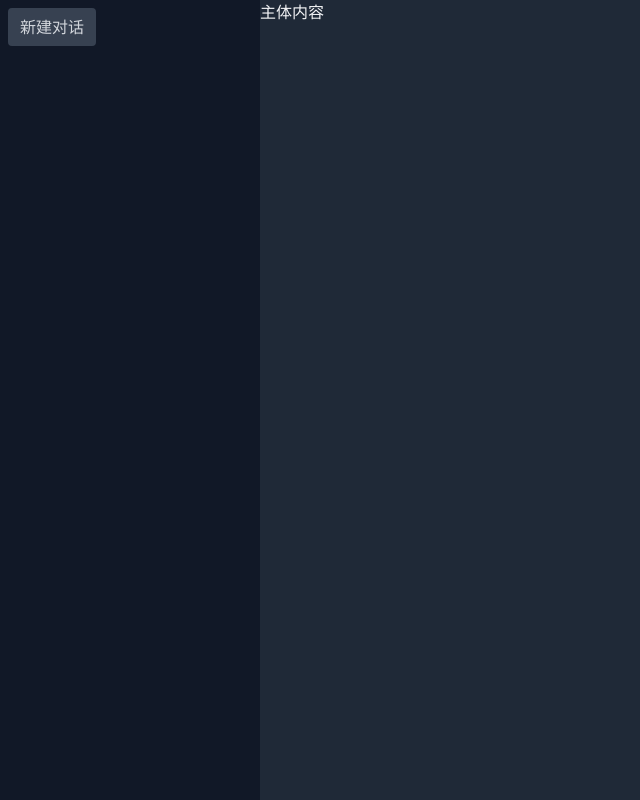
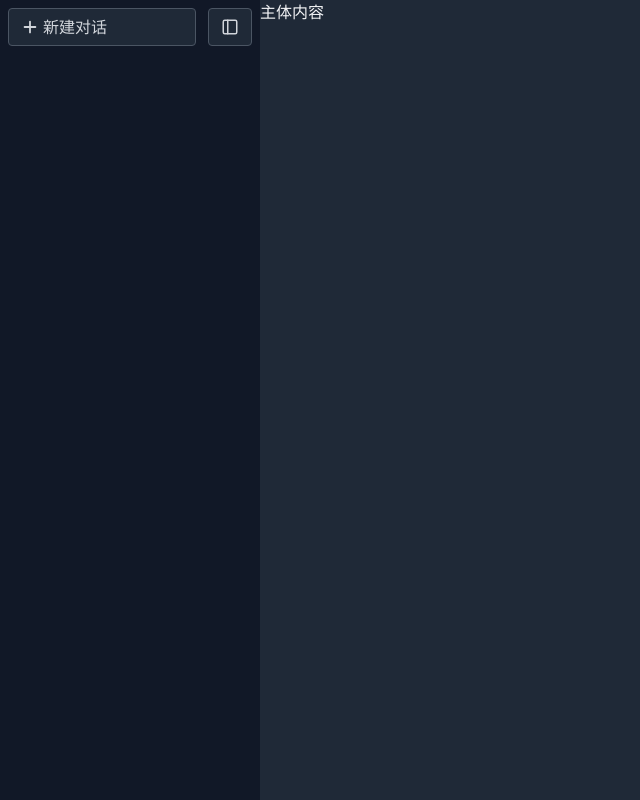
Before and after one commit to sunhaoxiang/chatgpt-app, a Next.js app: page / in a window 1280 px wide. Shown: the whole page, without its empty margins (0-640 px from the left). Built offline with nearby package versions, Linux system fonts and the light colour scheme.

Commit message:
feat: menubar

```diff
--- a/components/home/Navigation.tsx
+++ /dev/null
@@ -1,9 +0,0 @@
-import Button from '@/components/common/Button'
-
-export default function Navigation() {
-  return (
-    <nav className="h-full w-[260px] bg-gray-900 p-2 text-gray-300">
-      <Button>新建对话</Button>
-    </nav>
-  )
-}
--- /dev/null
+++ b/components/home/Navigation/Menubar.tsx
@@ -0,0 +1,14 @@
+import Button from '@/components/common/Button'
+import { HiPlus } from 'react-icons/hi'
+import { LuPanelLeft } from 'react-icons/lu'
+
+export default function Index() {
+  return (
+    <div className="flex space-x-3">
+      <Button icon={HiPlus} variant="outline" className="flex-1">
+        新建对话
+      </Button>
+      <Button icon={LuPanelLeft} variant="outline" />
+    </div>
+  )
+}
--- /dev/null
+++ b/components/home/Navigation/index.tsx
@@ -0,0 +1,9 @@
+import Menubar from '@/components/home/Navigation/Menubar'
+
+export default function Index() {
+  return (
+    <nav className="h-full w-[260px] bg-gray-900 p-2 text-gray-300">
+      <Menubar />
+    </nav>
+  )
+}
```
